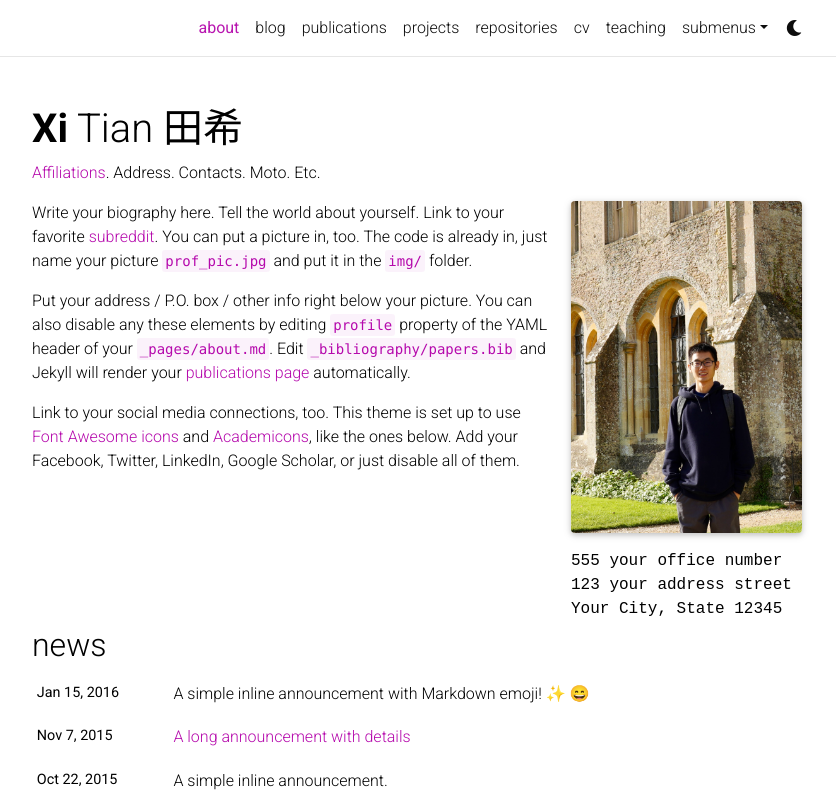
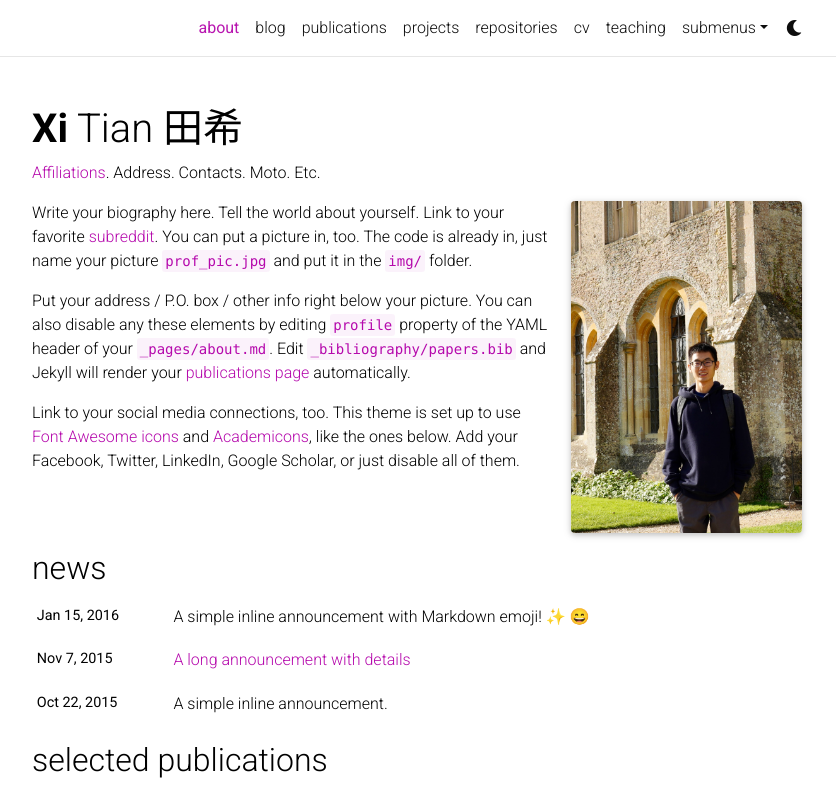
Before and after one commit to hopeisme/hopeisme.github.io, a Jekyll site: the page built from _pages/about.md, in a window 1280 px wide and 1174 px high, cut to the strip 0-807 px from the top of the window. Shown: the whole strip, without its empty margins (223-1059 px from the left). Built offline with Jekyll 4.4.1, drawn with Linux system fonts in a browser that asks for light colours; full-size pictures stand in for the smaller copies a plugin makes; emoji names are drawn with the system emoji font; comment, search, counter and statistics services are not loaded; a style sheet for code colours, icons or effects is not loaded; some of the changed lines change nothing that is shown.

Commit message:
remove address

```diff
--- a/_pages/about.md
+++ b/_pages/about.md
@@ -8,10 +8,10 @@ profile:
   align: right
   image: prof_pic.jpg
   image_circular: false # crops the image to make it circular
-  address: >
-    <p>555 your office number</p>
-    <p>123 your address street</p>
-    <p>Your City, State 12345</p>
+#  address: >
+#    <p>555 your office number</p>
+#    <p>123 your address street</p>
+#    <p>Your City, State 12345</p>
 
 news: true  # includes a list of news items
 selected_papers: true # includes a list of papers marked as "selected={true}"
```
